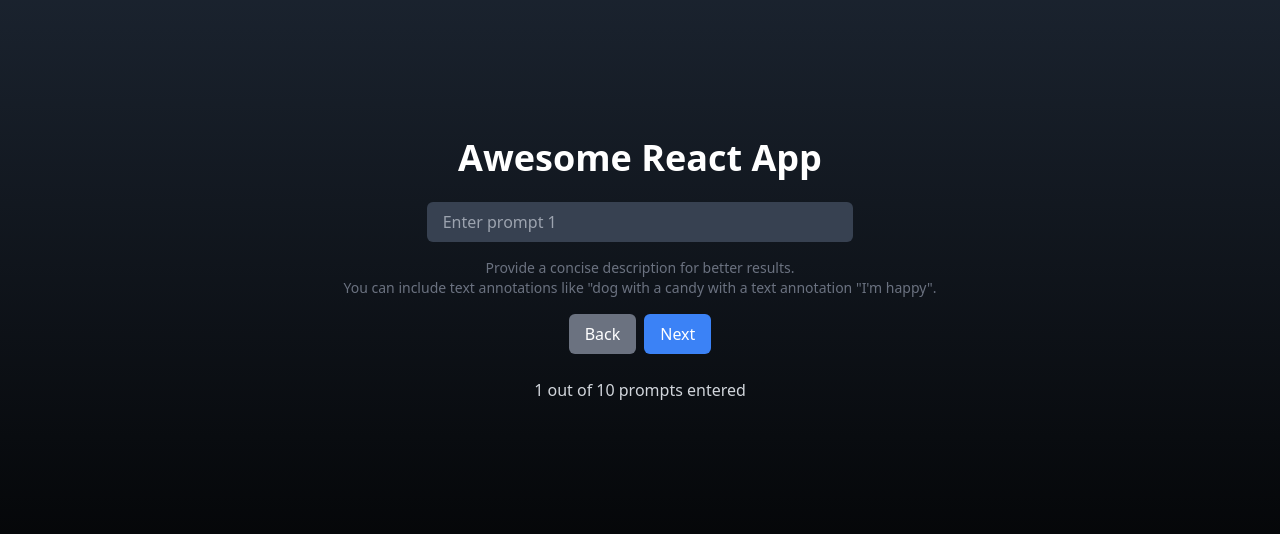
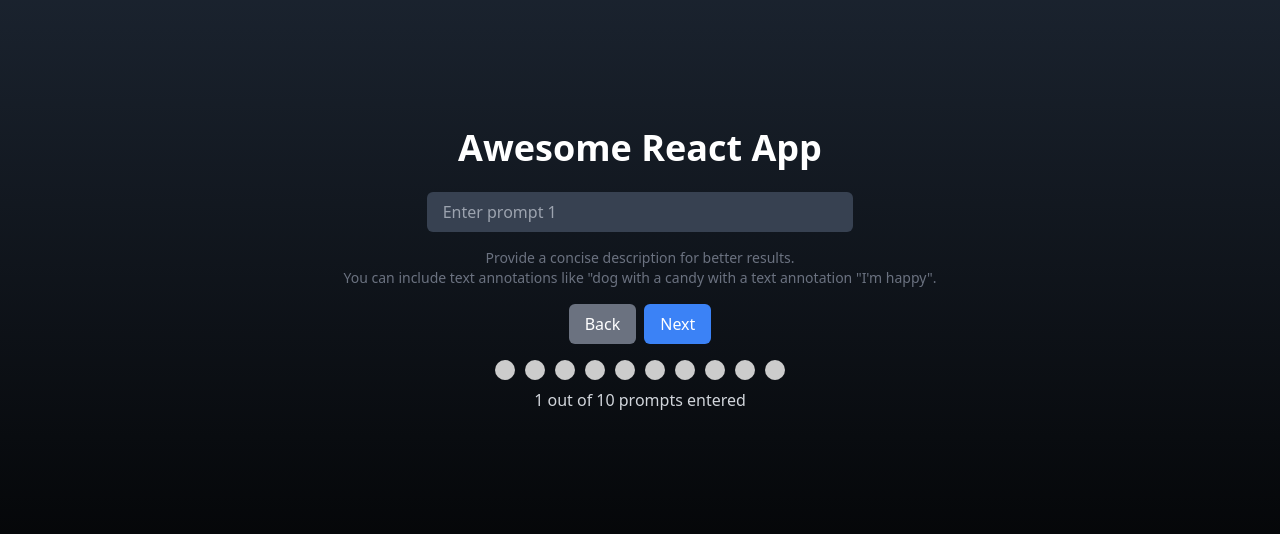
Before and after one commit to dotslashbit/comic-web-app, a React (Vite) app: page / in a window 1280 px wide. Shown: the part 130-664 px from the top of the page. Built offline with nearby package versions, Linux system fonts and the light colour scheme.

Commit message:
fixed a bug of not showing progress bar for prompt inputs and now showing user a expected time in the loading phase

```diff
--- a/src/App.jsx
+++ b/src/App.jsx
@@ -168,8 +168,11 @@ function App() {
         <h1 className="text-4xl font-bold mb-6">Awesome React App</h1>
 
         {isLoading && (
-          <div className="flex items-center justify-center">
-            <div className="spinner border-t-4 border-blue-500 border-solid h-12 w-12 rounded-full animate-spin"></div>
+          <div className="flex flex-col items-center justify-center">
+            <div className="spinner border-t-4 border-blue-500 border-solid h-12 w-12 rounded-full animate-spin mb-2"></div>
+            <p className="text-gray-500">
+              Fetching images. This may take 10-12 minutes...
+            </p>
           </div>
         )}
 
--- a/src/components/PromptInput.jsx
+++ b/src/components/PromptInput.jsx
@@ -9,6 +9,11 @@ const PromptInput = ({
   onSubmitPrompt,
   onGoBack,
 }) => {
+  const progressData = prompts.map((_, index) => ({
+    promptNumber: index + 1,
+    completed: index < currentStep,
+  }));
+
   return (
     <div>
       <label htmlFor={`prompt-${currentStep + 1}`} className="sr-only">
@@ -44,7 +49,13 @@ const PromptInput = ({
 
       <div className="mt-4 progress-bar-container">
         <div className="progress-bar">
-          {/* ... (unchanged progress bar JSX) */}
+          {progressData.map((data) => (
+            <div
+              key={data.promptNumber}
+              className={`progress-node ${data.completed ? "completed" : ""}`}
+            />
+          ))}
+          <div className="progress-edge" />
         </div>
         <p className="text-gray-300 mt-2">
           {currentStep + 1} out of 10 prompts entered
```
